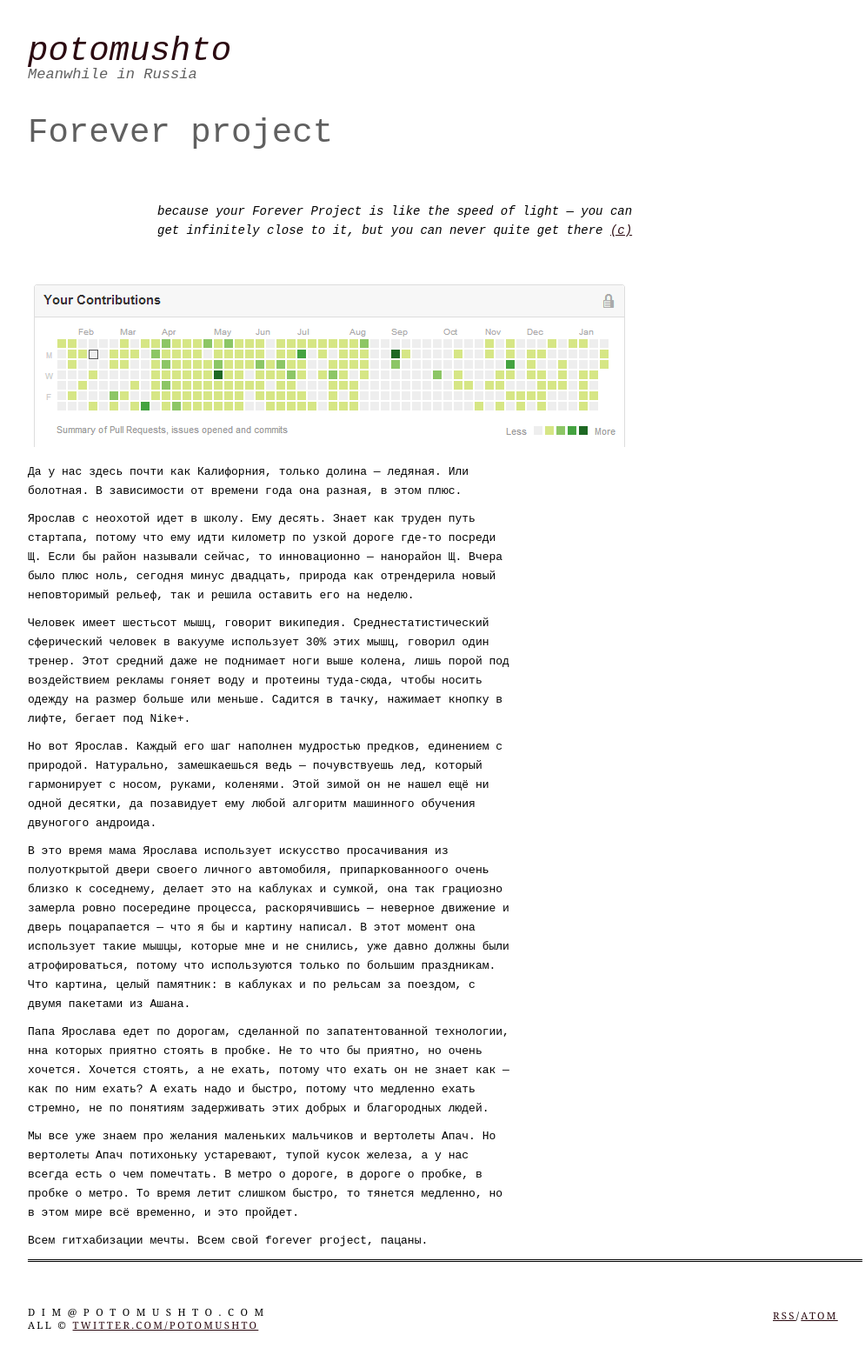
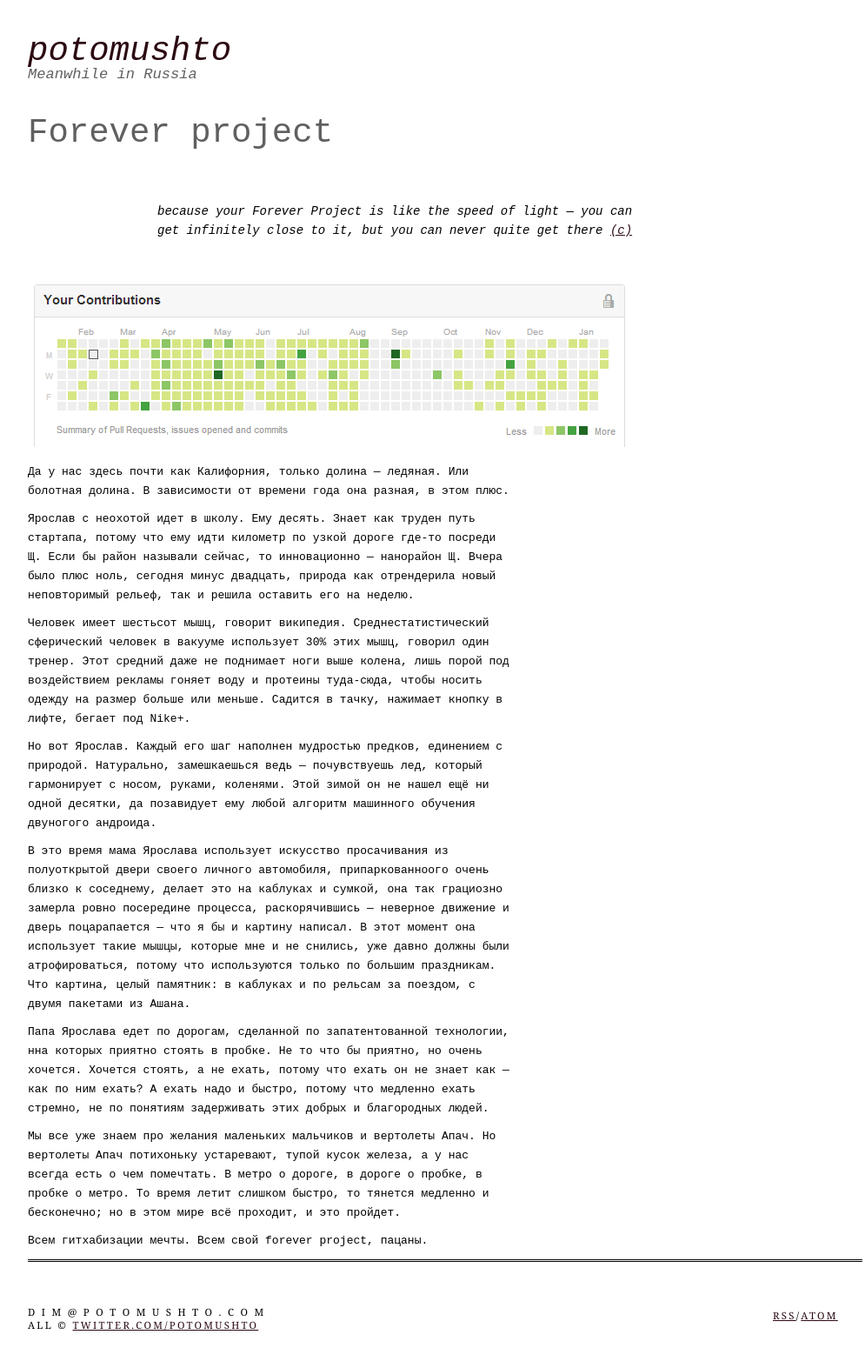
Before and after one commit to ptmt/ptmt.github.com, a Jekyll site: the page built from _posts/2013-01-29-foreverproject.md, in a window 1280 px wide. Shown: the whole page at 87% size, without its empty margins (128-1123 px from the left). Built offline with Jekyll 4.4.1, drawn with Linux system fonts in a browser that asks for light colours; Markdown is read by kramdown in place of the engine named in the settings.

Commit message:
Update _posts/2013-01-29-foreverproject.md

```diff
--- a/_posts/2013-01-29-foreverproject.md
+++ b/_posts/2013-01-29-foreverproject.md
@@ -9,7 +9,7 @@ title: Forever project
 
 ![contributions](/img/photos/contributions.png)
 
-Да у нас здесь почти как Калифорния, только долина — ледяная. Или болотная. В зависимости от времени года она разная, в этом плюс.
+Да у нас здесь почти как Калифорния, только долина — ледяная. Или болотная долина. В зависимости от времени года она разная, в этом плюс.
 
 Ярослав с неохотой идет в школу. Ему десять. Знает как труден путь стартапа, потому что ему идти километр по узкой дороге где-то посреди Щ. Если бы район называли сейчас, то инновационно — нанорайон Щ. Вчера было плюс ноль, сегодня минус двадцать, природа как отрендерила новый неповторимый рельеф, так и решила оставить его на неделю.
 
@@ -21,6 +21,6 @@ title: Forever project
 
 Папа Ярослава едет по дорогам, сделанной по запатентованной технологии, нна которых приятно стоять в пробке. Не то что бы приятно, но очень хочется. Хочется стоять, а не ехать, потому что ехать он не знает как — как по ним ехать? А ехать надо и быстро, потому что медленно ехать стремно, не по понятиям задерживать этих добрых и благородных людей.
 
-Мы все уже знаем про желания маленьких мальчиков и вертолеты Апач. Но вертолеты Апач потихоньку устаревают, тупой кусок железа, а у нас всегда есть о чем помечтать. В метро о дороге, в дороге о пробке, в пробке о метро. То время летит слишком быстро, то тянется медленно, но в этом мире всё временно, и это пройдет.
+Мы все уже знаем про желания маленьких мальчиков и вертолеты Апач. Но вертолеты Апач потихоньку устаревают, тупой кусок железа, а у нас всегда есть о чем помечтать. В метро о дороге, в дороге о пробке, в пробке о метро. То время летит слишком быстро, то тянется медленно и бесконечно; но в этом мире всё проходит, и это пройдет.
 
 Всем гитхабизации мечты. Всем свой forever project, пацаны.
```
